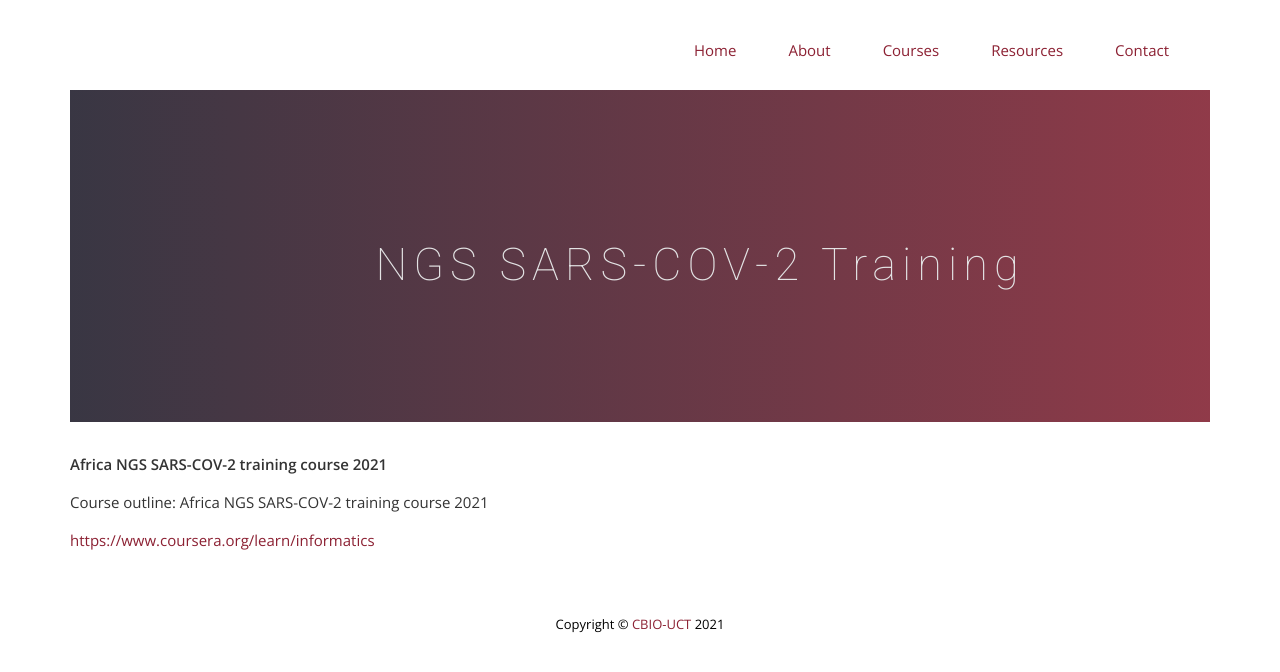
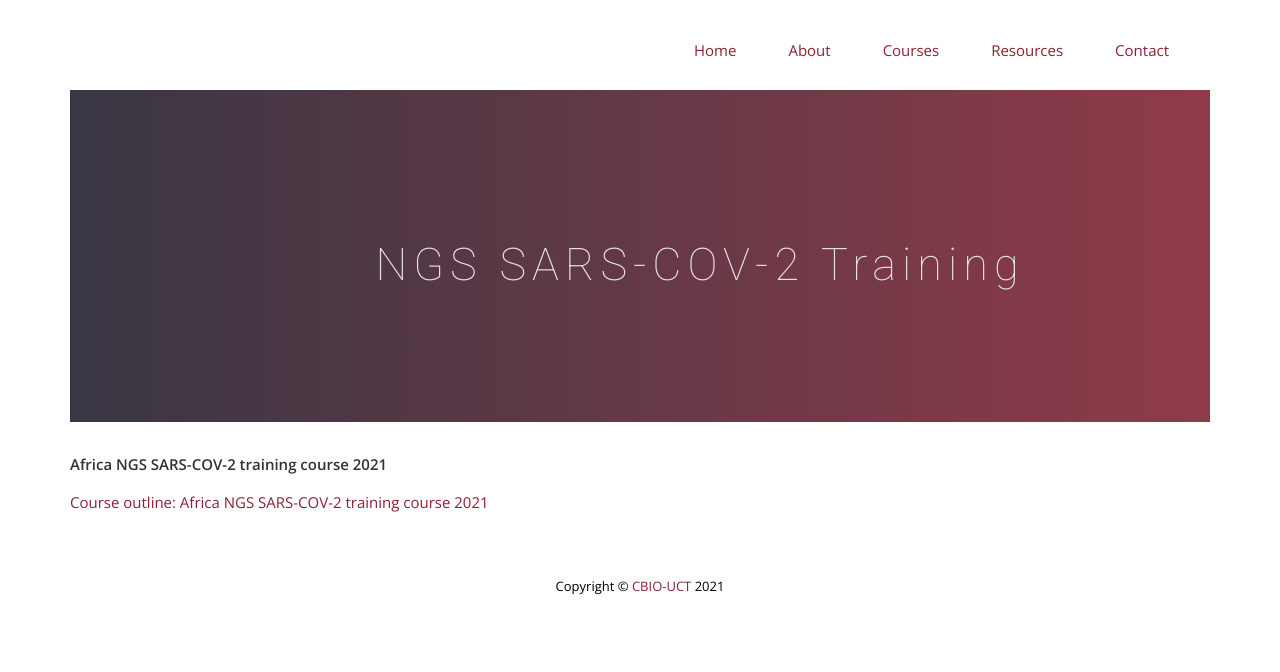
Before and after one commit to pmaturure3/ngsacad, a Jekyll site: the page built from _posts/2021-06-09-NGS SARS-COV-2-training.md, in a window 1280 px wide. Shown: the top 672 px of the page. Built offline with Jekyll 4.4.1, drawn with Linux system fonts in a browser that asks for light colours; nearby versions of some CDN libraries; some web fonts are replaced; comment, search, counter and statistics services are not loaded; some of the changed lines change nothing that is shown.

Commit message:
added test upload file link with correct text

```diff
--- a/_posts/2021-06-09-NGS SARS-COV-2-training.md
+++ b/_posts/2021-06-09-NGS SARS-COV-2-training.md
@@ -11,7 +11,5 @@ permalink: /:year/:title
  <br />
 **Africa NGS SARS-COV-2 training course 2021**
 
-Course outline:  Africa NGS SARS-COV-2 training course 2021
 
-
-[https://www.coursera.org/learn/informatics]({{ site.url }}/uploads/NGS_SARS-COV-2course_outline.pdf)
+[Course outline:  Africa NGS SARS-COV-2 training course 2021]({{ site.url }}/uploads/NGS_SARS-COV-2course_outline.pdf)
```
